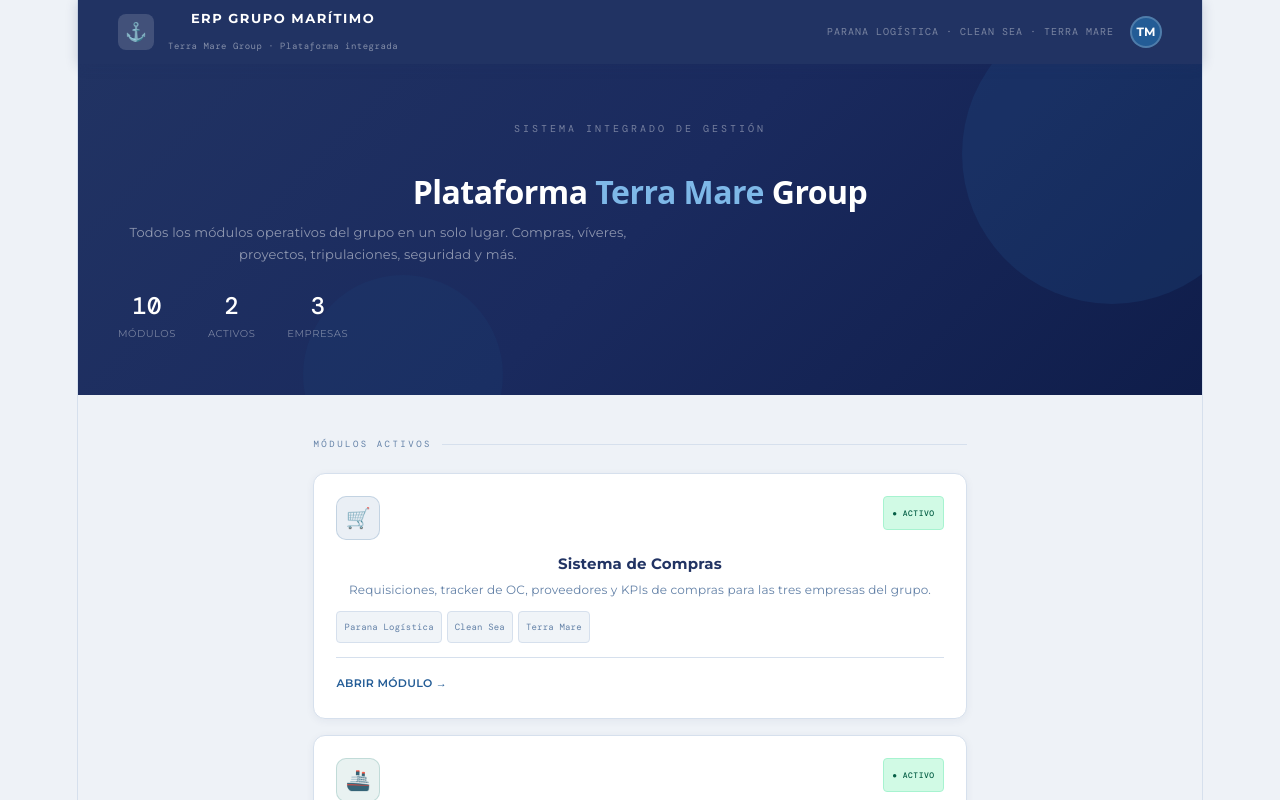
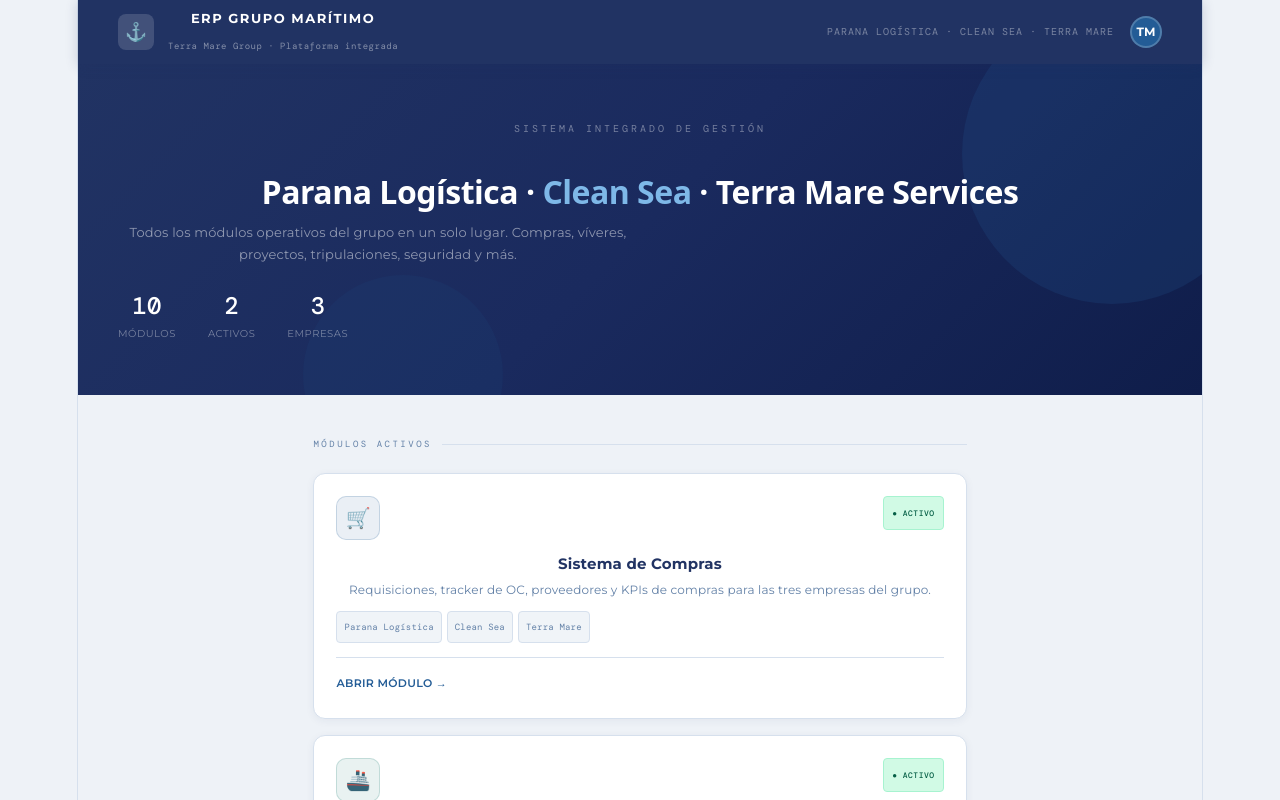
Before and after one commit to TerraCompras/erp-portal, a React (Vite) app: page / in a window 1280 px wide. Shown: the top 800 px of the page. Built offline with nearby package versions, Linux system fonts and the light colour scheme.

Commit message:
fix: titulo hero

```diff
--- a/src/App.jsx
+++ b/src/App.jsx
@@ -372,7 +372,7 @@ export default function App() {
       <div className="hero">
         <div className="hero-content">
           <div className="hero-eyebrow">Sistema integrado de gestión</div>
-          <h1 className="hero-title">Plataforma <span>Terra Mare</span> Group</h1>
+          <h1 className="hero-title">Parana Logística · <span>Clean Sea</span> · Terra Mare Services</h1>
           <p className="hero-desc">Todos los módulos operativos del grupo en un solo lugar. Compras, víveres, proyectos, tripulaciones, seguridad y más.</p>
           <div className="hero-stats">
             <div className="hero-stat"><div className="hero-stat-n">{MODULOS.length}</div><div className="hero-stat-l">Módulos</div></div>
```
